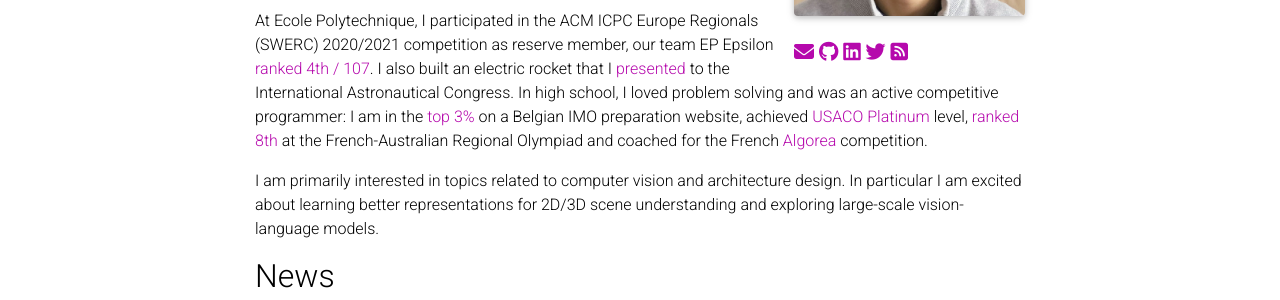
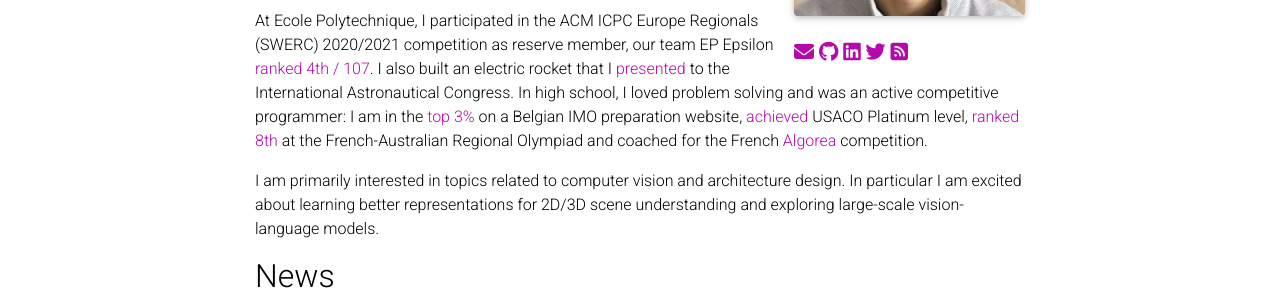
Before and after one commit to akirchmeyer/akirchmeyer, a Jekyll site: the page built from _pages/about.md, in a window 1280 px wide and 1073 px high. Shown: the part 384-684 px from the top of the window. Built offline with Jekyll 4.4.1, drawn with Linux system fonts in a browser that asks for light colours; full-size pictures stand in for the smaller copies a plugin makes; comment, search, counter and statistics services are not loaded; a style sheet for code colours, icons or effects is not loaded.

Commit message:
Update about.md

```diff
--- a/_pages/about.md
+++ b/_pages/about.md
@@ -21,7 +21,7 @@
 
 In 2022, I interned at the [Princeton Vision and Learning Lab](https://pvl.cs.princeton.edu), and worked with [Prof. Jia Deng](https://www.cs.princeton.edu/~jiadeng/) on finding more efficient deep learning architectures for Computer Vision.
 
-At Ecole Polytechnique, I participated in the ACM ICPC Europe Regionals (SWERC) 2020/2021 competition as reserve member, our team EP Epsilon [ranked 4th / 107](https://swerc.eu/2020/theme/scoreboard/index.html). I also built an electric rocket that I [presented](https://iafastro.directory/iac/paper/id/64940/summary/) to the International Astronautical Congress. In high school, I loved problem solving and was an active competitive programmer: I am in the [top 3%](https://www.mathraining.be/users/363) on a Belgian IMO preparation website, achieved [USACO Platinum](http://www.usaco.org/current/data/dec16_gold_results.html) level, [ranked 8th](https://orac.amt.edu.au/fario/fario17results.html) at the French-Australian Regional Olympiad and coached for the French [Algorea](https://algorea.org) competition.
+At Ecole Polytechnique, I participated in the ACM ICPC Europe Regionals (SWERC) 2020/2021 competition as reserve member, our team EP Epsilon [ranked 4th / 107](https://swerc.eu/2020/theme/scoreboard/index.html). I also built an electric rocket that I [presented](https://iafastro.directory/iac/paper/id/64940/summary/) to the International Astronautical Congress. In high school, I loved problem solving and was an active competitive programmer: I am in the [top 3%](https://www.mathraining.be/users/363) on a Belgian IMO preparation website, [achieved](http://www.usaco.org/current/data/dec16_gold_results.html) USACO Platinum level, [ranked 8th](https://orac.amt.edu.au/fario/fario17results.html) at the French-Australian Regional Olympiad and coached for the French [Algorea](https://algorea.org) competition.
 
 
 I am primarily interested in topics related to computer vision and architecture design. In particular I am excited about learning better representations for 2D/3D scene understanding and exploring large-scale vision-language models.
```
